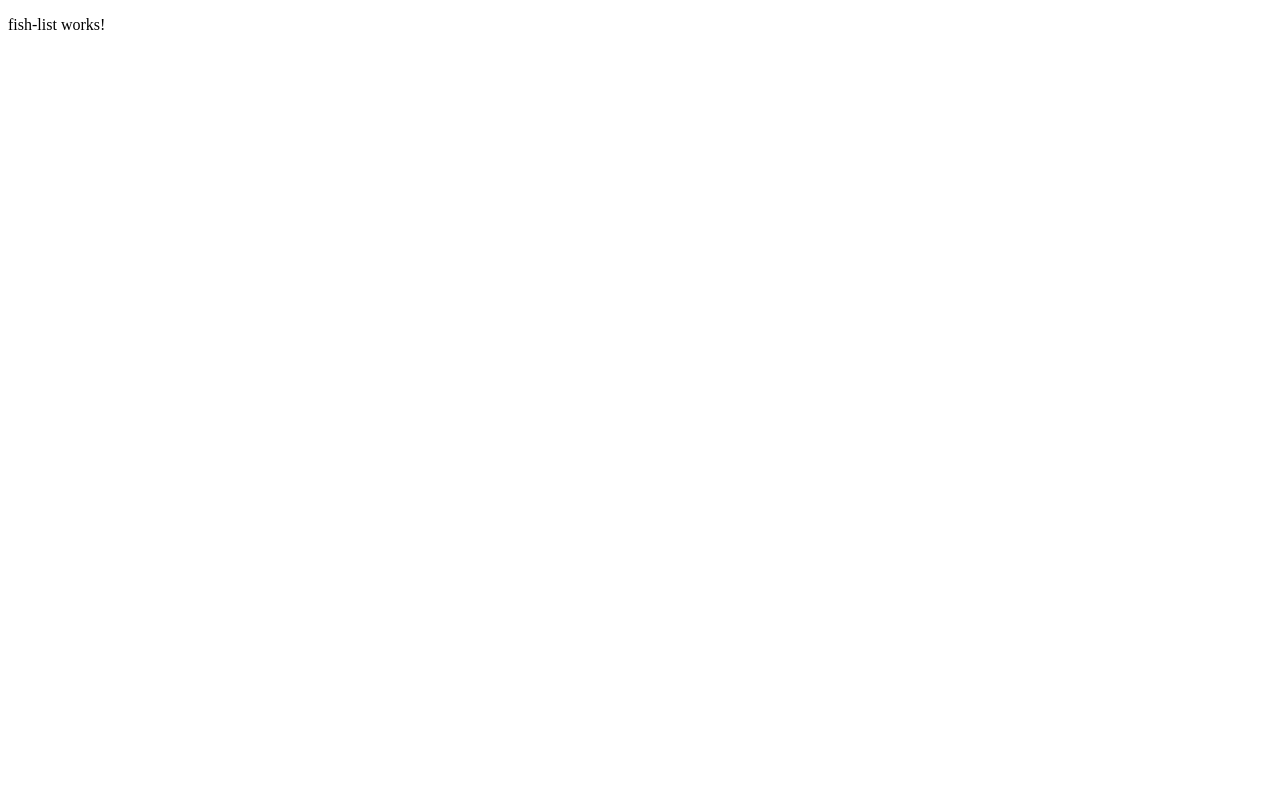
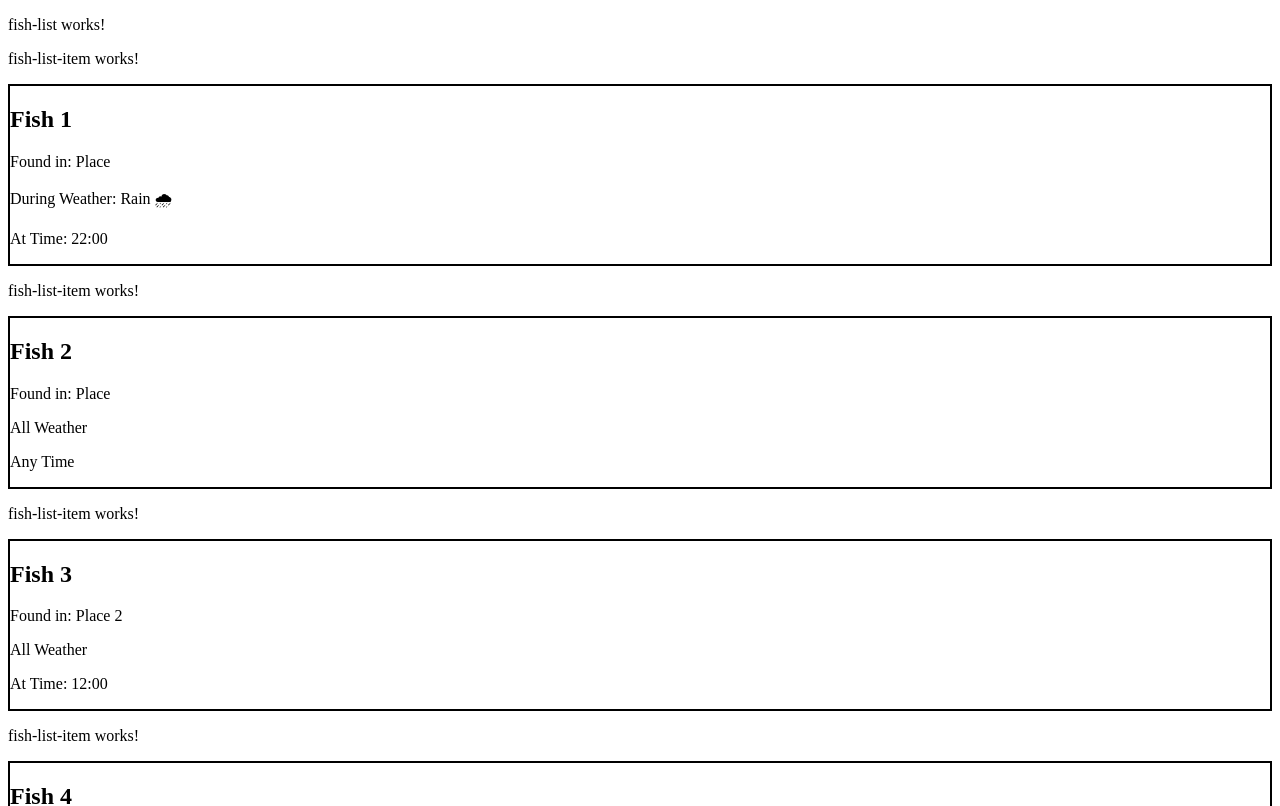
Before and after one commit to AF-186/Adam-Fairlie-Learning-AngularF26, an Angular app: page / in a window 1280 px wide. Shown: the top 806 px of the page. Built offline with nearby package versions, Linux system fonts and the light colour scheme.

Commit message:
- @for block moved to fish-list.html   - @empty   - track expression   - One-way binding - Updated fish-list-item.html   - Each card has a 2px border   - Name is in a header (h2)   - @switch will display weather icons for certain weather values   - Optional properties within an @if block

```diff
--- a/src/app/fish-list-item/fish-list-item.html
+++ b/src/app/fish-list-item/fish-list-item.html
@@ -1 +1,49 @@
 <p>fish-list-item works!</p>
+<div class="fish-container">
+  <h2>{{ fish().name }}</h2>
+  <p>Found in: {{ fish().location }}</p>
+  @if (fish().weather != null) {
+    <p>During Weather: {{ fish().weather }}
+    @switch (fish().weather) {
+      @case ('Rain') {
+        🌧
+      }
+      @case ('Thunder') {
+        ⛈
+      }
+      @default {}
+    }
+    </p>
+  } @else {
+    <p>All Weather</p>
+  }
+  @if (fish().time != null) {
+    <p>At Time: {{ fish().time }}</p>
+  } @else {
+    <p>Any Time</p>
+  }
+</div>
+
+<!-- ☀ ☾ 🌧 ⛈ -->
+
+<!--  <div class="container">-->
+<!--    <h2>Fish List</h2>-->
+<!--    @for (fish of fishList; track fish.id) {-->
+<!--      <div class="fish-card">-->
+<!--        <h3>{{ fish.name }}</h3>-->
+<!--        <p>Found in: {{ fish.location }}</p>-->
+<!--        @if (fish.weather != null) {-->
+<!--          <p>During Weather: {{ fish.weather }}</p>-->
+<!--        } @else {-->
+<!--          <p>All Weather</p>-->
+<!--        }-->
+<!--        @if (fish.time != null) {-->
+<!--          <p>At Time: {{ fish.time }}</p>-->
+<!--        } @else {-->
+<!--          <p>Any Time</p>-->
+<!--        }-->
+<!--      </div>-->
+<!--    } @empty {-->
+<!--      <p>No fish have been added yet...</p>-->
+<!--    }-->
+<!--  </div>-->
--- a/src/app/fish-list-item/fish-list-item.scss
+++ b/src/app/fish-list-item/fish-list-item.scss
@@ -0,0 +1,3 @@
+.fish-container {
+  border: 2px solid black;
+}
--- a/src/app/fish-list-item/fish-list-item.ts
+++ b/src/app/fish-list-item/fish-list-item.ts
@@ -8,5 +8,5 @@ import {Fish} from '../shared/models/fish';
   templateUrl: './fish-list-item.html',
 })
 export class FishListItem {
-  testProperty = input.required<Fish>();
+  fish = input.required<Fish>();
 }
--- a/src/app/fish-list/fish-list.html
+++ b/src/app/fish-list/fish-list.html
@@ -1 +1,7 @@
+
 <p>fish-list works!</p>
+@for (fish of fishList; track fish.id) {
+  <app-fish-list-item [fish] = "fish" />
+} @empty {
+  <p>No fish have been caught yet...</p>
+}
--- a/src/app/fish-list/fish-list.ts
+++ b/src/app/fish-list/fish-list.ts
@@ -1,8 +1,11 @@
 import { Component } from '@angular/core';
 import {Fish} from '../shared/models/fish';
+import {FishListItem} from '../fish-list-item/fish-list-item';
 
 @Component({
-  imports: [],
+  imports: [
+    FishListItem
+  ],
   selector: 'app-fish-list',
   styleUrl: './fish-list.scss',
   templateUrl: './fish-list.html',
@@ -11,11 +14,11 @@ export class FishList {
   title = 'FFXIV Fish Log';
 
   fishList: Fish[] = [
-    { id: 1, name: 'Fish 1', location: 'Place', weather: 'Raining', time: '22:00' },
+    { id: 1, name: 'Fish 1', location: 'Place', weather: 'Rain', time: '22:00' },
     { id: 2, name: 'Fish 2', location: 'Place' },
     { id: 3, name: 'Fish 3', location: 'Place 2', time: '12:00' },
     { id: 4, name: 'Fish 4', location: 'Place 2' },
-    { id: 5, name: 'Fish 5', location: 'Place 3' },
+    { id: 5, name: 'Fish 5', location: 'Place 3', weather: 'Thunder'},
     { id: 6, name: 'Fish 6', location: 'Place 4' },
   ];
 }
--- a/src/app/shared/models/fish.ts
+++ b/src/app/shared/models/fish.ts
@@ -5,3 +5,8 @@ export interface Fish {
   weather?: string;
   time?: string | number;
 }
+/*
+To add later:
+Split 'time' into start / end time
+Preferred bait
+*/
```
Also changed, not shown: src/app/app.html (+0 -23 lines).
